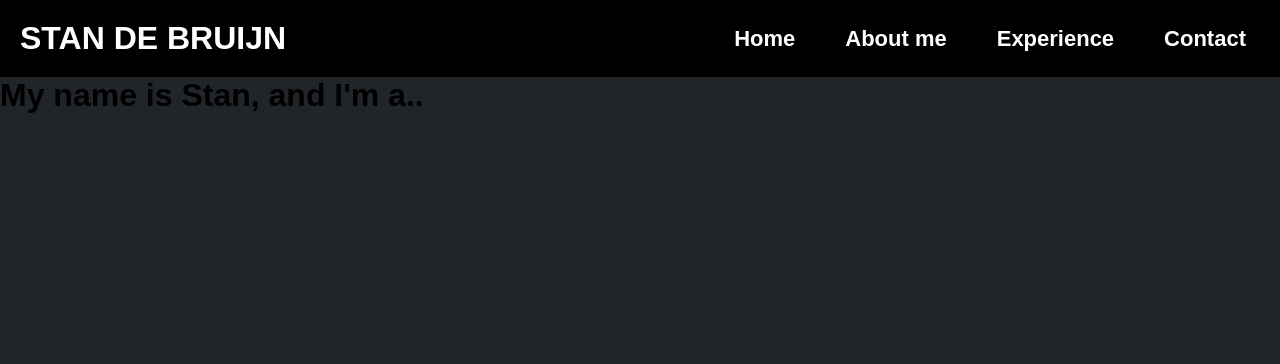
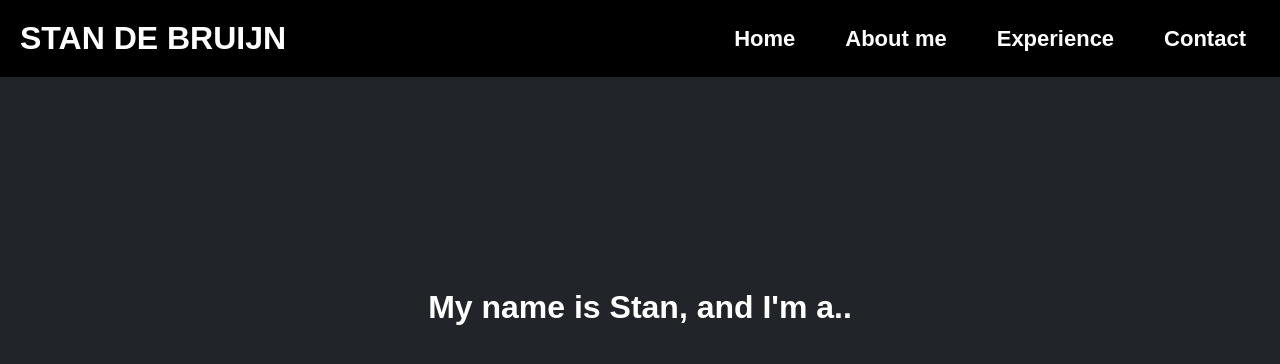
Before and after one commit to StanleyJeff/portfolio, a plain HTML site: page index.html in a window 1280 px wide. Drawn offline with Linux system fonts and the light colour scheme.

Commit message:
navbar, home content alignment

```diff
--- a/css/style.css
+++ b/css/style.css
@@ -52,3 +52,13 @@
    .menu li {
     padding: 5px 14px;
    }
+
+/* CONTENT PAGE STYLE */
+.title-box {
+     text-align: center;
+     padding: 20px;
+     margin: auto;
+     color: white;
+     width: 50%;
+     margin-top: 15%;
+    }
```
